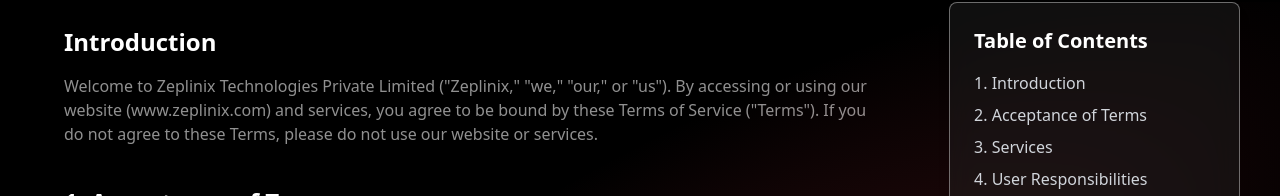
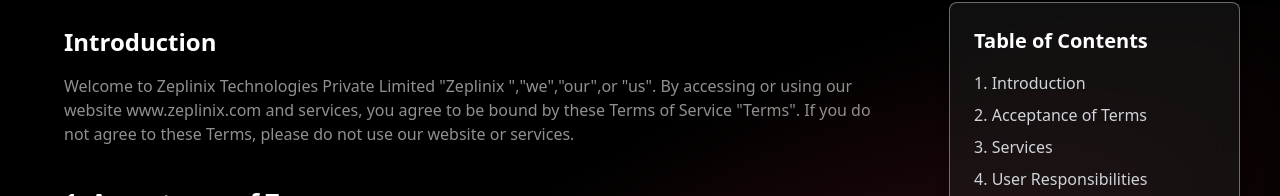
Before and after one commit to abhudi/zeplinix-nextt, a Next.js app: page /terms-service in a window 1280 px wide. Shown: the part 269-465 px from the top of the page. Built offline with nearby package versions, Linux system fonts and the light colour scheme.

Commit message:
error solved

```diff
--- a/app/privacy-policy/page.tsx
+++ b/app/privacy-policy/page.tsx
@@ -84,10 +84,10 @@
               <p className="text-[#909090]">
                 This Privacy Statement articulates the privacy and data
                 protection principles followed by{" "}
-                <strong>Zeplinix Technologies Private Limited</strong>{" "}
-                ("Zeplinix") for customers, partners, employees, and other data
-                subjects. It explains the collection, use, and protection of
-                personal information.
+                <strong>Zeplinix Technologies Private Limited</strong> Zeplinix
+                for customers, partners, employees, and other data subjects. It
+                explains the collection, use, and protection of personal
+                information.
               </p>
             </section>
 
--- a/app/terms-service/page.tsx
+++ b/app/terms-service/page.tsx
@@ -70,11 +70,12 @@
             <section id="introduction" className="space-y-4">
               <h2 className="text-2xl font-bold text-white">Introduction</h2>
               <p className="text-[#909090]">
-                Welcome to Zeplinix Technologies Private Limited ("Zeplinix,"
-                "we," "our," or "us"). By accessing or using our website
-                (www.zeplinix.com) and services, you agree to be bound by these
-                Terms of Service ("Terms"). If you do not agree to these Terms,
-                please do not use our website or services.
+                Welcome to Zeplinix Technologies Private Limited &quot;Zeplinix
+                &quot;,&quot;we&quot;,&quot;our&quot;,or &quot;us&quot;. By
+                accessing or using our website www.zeplinix.com and services,
+                you agree to be bound by these Terms of Service
+                &quot;Terms&quot;. If you do not agree to these Terms, please do
+                not use our website or services.
               </p>
             </section>
 
```
